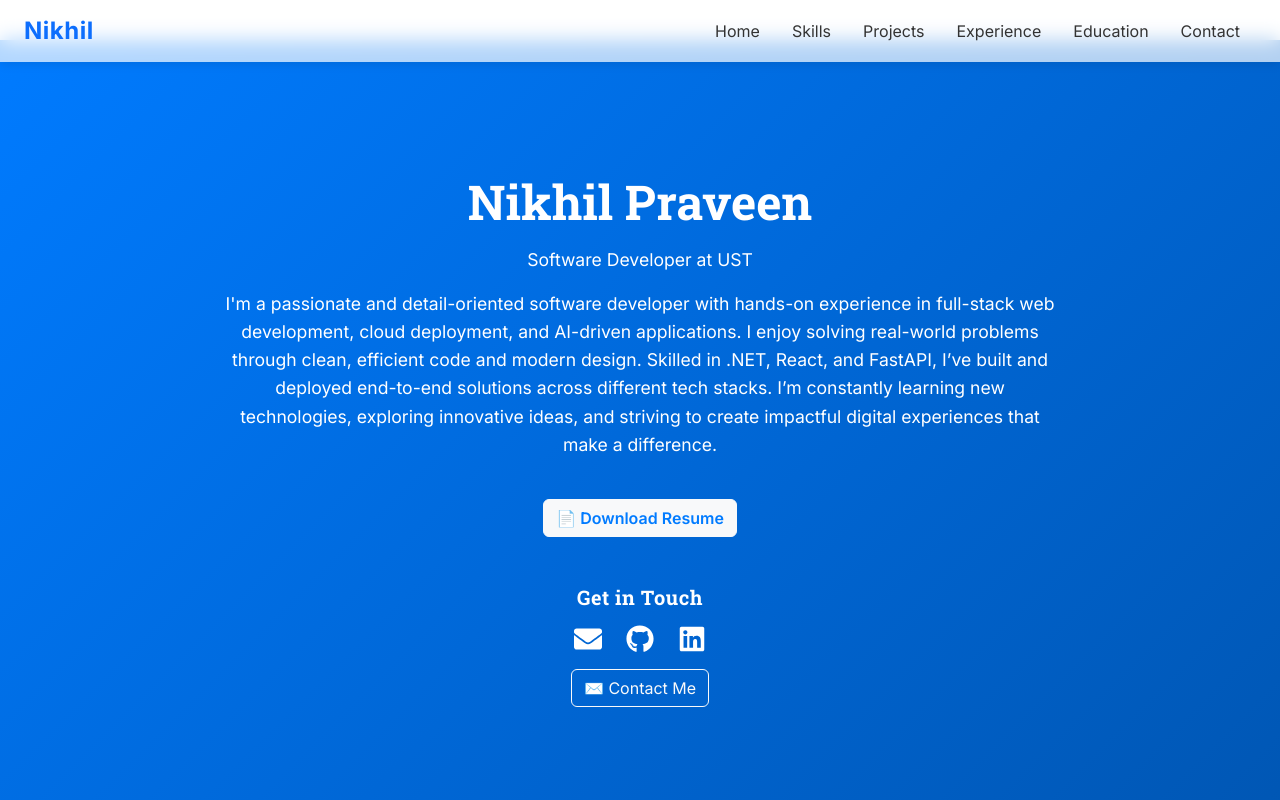
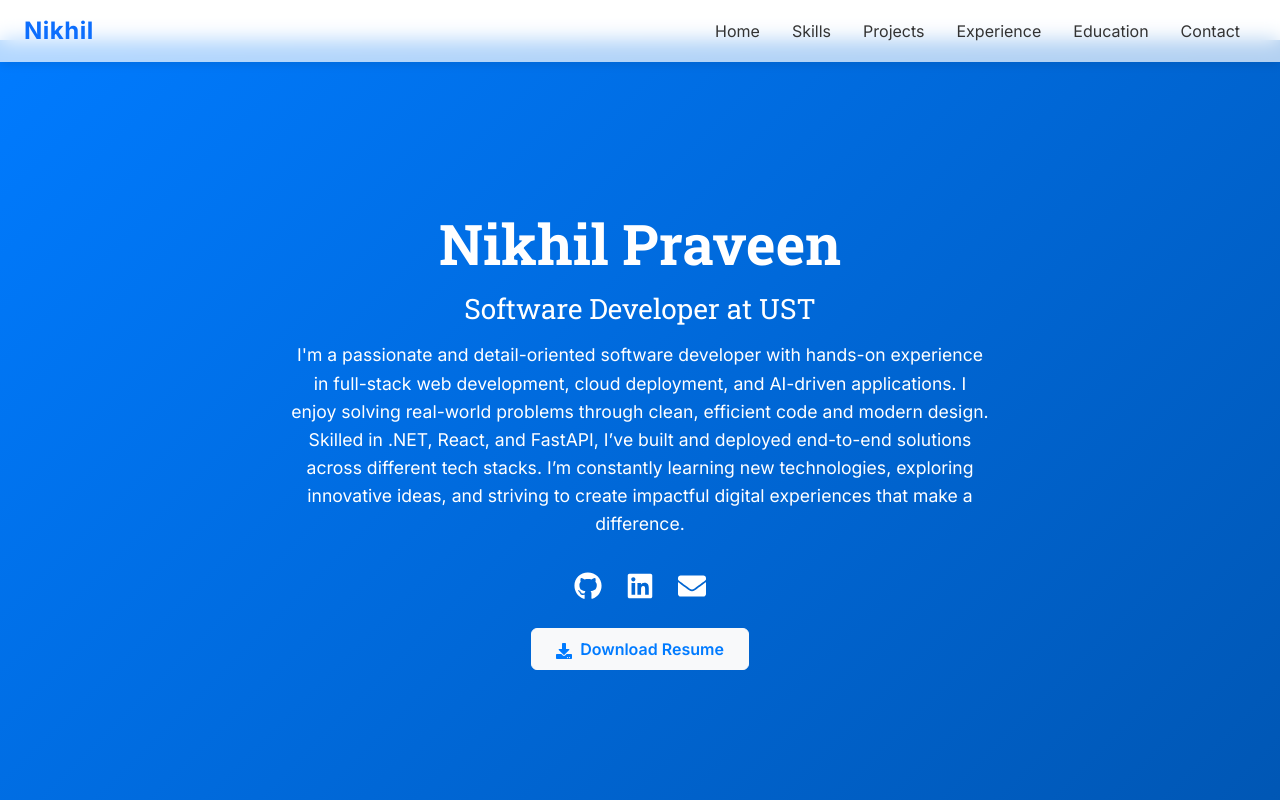
Before and after one commit to nickpro79/portfolio, a React (Vite) app: page / in a window 1280 px wide. Shown: the top 800 px of the page. Built offline with nearby package versions, Linux system fonts and the light colour scheme.

Commit message:
added loading animation for better user experience

```diff
--- a/src/components/Hero.jsx
+++ b/src/components/Hero.jsx
@@ -1,59 +1,82 @@
-import React from "react";
-import { FaGithub, FaLinkedin, FaEnvelope } from "react-icons/fa";
+import React, { useState } from "react";
+import { FaGithub, FaLinkedin, FaEnvelope, FaDownload } from "react-icons/fa";
 
 export default function Hero({ name, title, about }) {
+  const [downloading, setDownloading] = useState(false);
+
+  const handleDownload = () => {
+    setDownloading(true);
+
+    const link = document.createElement("a");
+    link.href = "/Nikhil_Praveen_Resume.pdf"; // put your actual file name
+    link.download = "Nikhil_Praveen_Resume.pdf";
+    document.body.appendChild(link);
+    link.click();
+    document.body.removeChild(link);
+
+    setTimeout(() => {
+      setDownloading(false);
+      // Show a small toast/alert
+      alert("📄 Resume downloaded! Check your downloads folder.");
+    }, 1000);
+  };
+
   return (
     <section id="hero" className="hero-section text-center text-white py-5">
-      <div className="container py-5">
-        <h1 className="fw-bold display-5">{name}</h1>
-        <p className="lead mb-3">{title}</p>
-        <p className="w-75 mx-auto mb-4">{about}</p>
+      <div className="container">
+        <h1 className="display-4 fw-bold">{name}</h1>
+        <h3 className="mb-3">{title}</h3>
+        <p className="lead mx-auto" style={{ maxWidth: "700px" }}>
+          {about}
+        </p>
 
-        <a
-          href="/Nikhil_Praveen_Resume.pdf"
-          download
-          className="btn btn-light mt-3 mb-4"
-        >
-          📄 Download Resume
-        </a>
-
-        {/* Contact Section inside Hero */}
-        <div className="contact-hero mt-4">
-          <h5 className="fw-semibold mb-3">Get in Touch</h5>
-          <div className="d-flex justify-content-center gap-4 mb-3">
-            <a
-              href="mailto:nikhilpraveen7777@gmail.com"
-              className="contact-icon"
-              aria-label="Email"
-            >
-              <FaEnvelope size={28} />
-            </a>
+        {/* Contact / Social Icons */}
+        <div className="d-flex justify-content-center gap-4 mt-4 mb-4">
           <a
             href="https://github.com/NICKPRO79"
             target="_blank"
             rel="noopener noreferrer"
-              className="contact-icon"
-              aria-label="GitHub"
+            className="text-white fs-3"
           >
-              <FaGithub size={28} />
+            <FaGithub />
           </a>
           <a
             href="https://www.linkedin.com/in/nikhil-praveen-86b431266"
             target="_blank"
             rel="noopener noreferrer"
-              className="contact-icon"
-              aria-label="LinkedIn"
+            className="text-white fs-3"
           >
-              <FaLinkedin size={28} />
+            <FaLinkedin />
+          </a>
+          <a
+            href="mailto:nikhilpraveen7777@gmail.com"
+            className="text-white fs-3"
+          >
+            <FaEnvelope />
           </a>
         </div>
-          <a
-            href="mailto:nikhilpraveen@example.com"
-            className="btn btn-outline-light"
+
+        {/* Download Resume Button */}
+        <button
+          onClick={handleDownload}
+          className="btn btn-light px-4 py-2 fw-semibold"
+          disabled={downloading}
         >
-            ✉️ Contact Me
-          </a>
-        </div>
+          {downloading ? (
+            <>
+              <span
+                className="spinner-border spinner-border-sm me-2"
+                role="status"
+              ></span>
+              Downloading...
+            </>
+          ) : (
+            <>
+              <FaDownload className="me-2" />
+              Download Resume
+            </>
+          )}
+        </button>
       </div>
     </section>
   );
```
Lines whose indentation alone changed are shown as unchanged.
